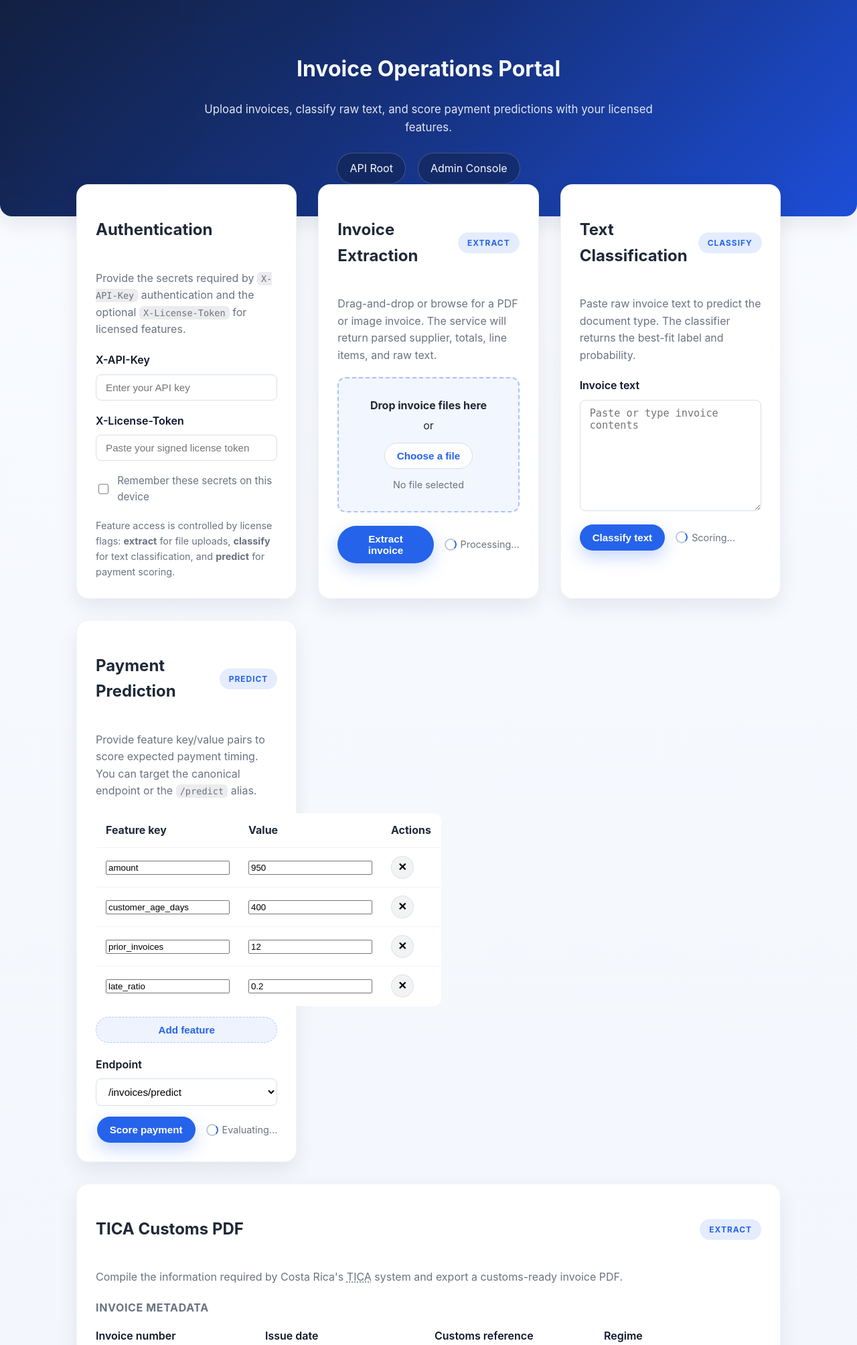
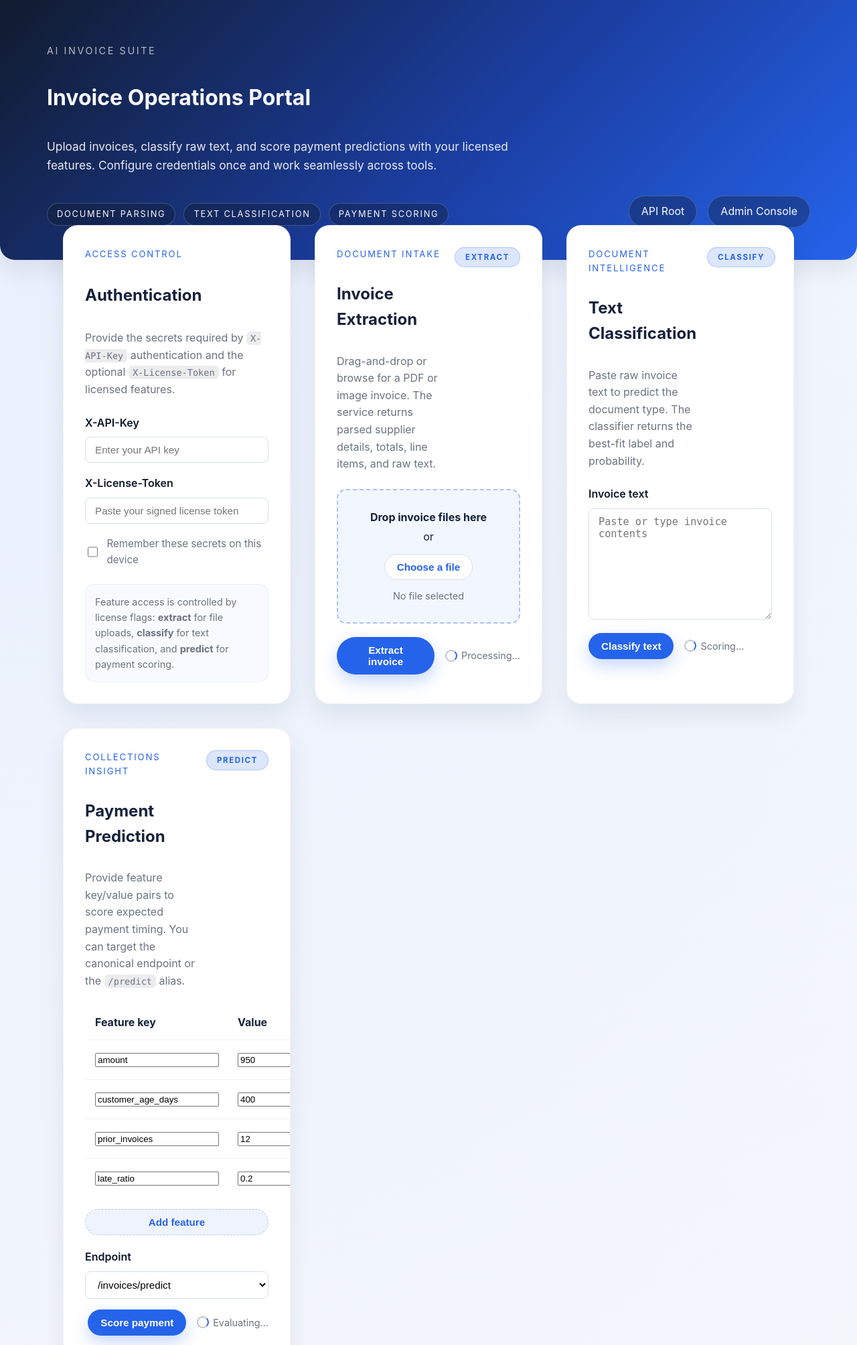
Before and after one commit to Lento47/AI-Invoice-Knowledge, a Python web app: template src/api/templates/invoice_portal.html in a window 1280 px wide. Shown: the top 2008 px of the page at 67% size. Run offline with Jinja, Linux system fonts and the light colour scheme; the template is opened without the code that fills it, so the values that code supplies are empty.

Commit message:
Refine invoice portal layout

```diff
--- a/pyproject.toml
+++ b/pyproject.toml
@@ -20,6 +20,7 @@
   "opencv-python>=4.10",
   "spacy>=3.7",
   "faker>=25.0",
+  "deepagents>=0.1.1",
 ]
 
 [tool.uv]
@@ -30,6 +31,7 @@
 
 [tool.setuptools]
 package-dir = {"" = "src"}
+include-package-data = true
 
 [tool.setuptools.packages.find]
 where = ["src"]
--- a/src/ai_invoice/config.py
+++ b/src/ai_invoice/config.py
@@ -196,6 +196,7 @@
     # Model paths
     classifier_path: str = "models/classifier.joblib"
     predictive_path: str = "models/predictive.joblib"
+    agent_model: Optional[str] = None
 
     # Auth
     api_key: Optional[str] = None
@@ -228,6 +229,7 @@
 
         self.api_key = _normalize_optional_str(self.api_key)
         self.admin_api_key = _normalize_optional_str(self.admin_api_key)
+        self.agent_model = _normalize_optional_str(self.agent_model)
         self.allow_anonymous = bool(self.allow_anonymous)
 
         self.license_public_key_path = _normalize_optional_str(self.license_public_key_path)
@@ -348,6 +350,10 @@
     if "PREDICTIVE_PATH" in os.environ:
         overrides["predictive_path"] = os.getenv("PREDICTIVE_PATH") or base.get("predictive_path")
         override_fields.add("predictive_path")
+
+    if "AGENT_MODEL" in os.environ:
+        overrides["agent_model"] = _normalize_optional_str(os.getenv("AGENT_MODEL"))
+        override_fields.add("agent_model")
 
     if any(env in os.environ for env in ("AI_API_KEY", "API_KEY")):
         overrides["api_key"] = _get_api_key()
--- a/src/api/routers/admin.py
+++ b/src/api/routers/admin.py
@@ -37,6 +37,10 @@
 class SettingsDocument(BaseModel):
     classifier_path: str
     predictive_path: str
+    agent_model: str | None = Field(
+        default=None,
+        description="Model identifier used by LangGraph deep agents (e.g. openai:gpt-4o-mini)",
+    )
     api_key: str | None = Field(default=None, description="API key required for client access")
     admin_api_key: str | None = Field(
         default=None, description="Secret used to access the administrative API"
--- a/src/api/static/css/invoice_portal.css
+++ b/src/api/static/css/invoice_portal.css
@@ -1,18 +1,21 @@
 :root {
   color-scheme: light;
-  --color-background: #f5f7fb;
+  --color-background: #f4f6fb;
   --color-surface: #ffffff;
+  --color-surface-alt: #f8faff;
   --color-border: #d7deea;
+  --color-border-strong: rgba(37, 99, 235, 0.25);
   --color-primary: #2563eb;
   --color-primary-hover: #1d4ed8;
-  --color-primary-soft: rgba(37, 99, 235, 0.1);
-  --color-text: #1f2937;
+  --color-primary-soft: rgba(37, 99, 235, 0.12);
+  --color-text: #16213c;
   --color-muted: #6b7280;
   --color-success: #0f766e;
   --color-danger: #dc2626;
-  --shadow-soft: 0 12px 30px rgba(15, 23, 42, 0.08);
-  --radius-large: 18px;
-  --radius-medium: 12px;
+  --shadow-soft: 0 16px 35px rgba(15, 23, 42, 0.08);
+  --shadow-hover: 0 18px 45px rgba(37, 99, 235, 0.18);
+  --radius-large: 22px;
+  --radius-medium: 14px;
   --radius-small: 8px;
   font-family: 'Inter', 'Segoe UI', system-ui, -apple-system, sans-serif;
 }
@@ -24,7 +27,8 @@
 body {
   margin: 0;
   min-height: 100vh;
-  background: linear-gradient(180deg, #f9fbff 0%, #eef2f9 100%);
+  background: radial-gradient(circle at top left, rgba(37, 99, 235, 0.08), transparent 55%),
+    linear-gradient(180deg, #f9fbff 0%, #eef2f9 100%);
   color: var(--color-text);
   font-size: 16px;
   line-height: 1.6;
@@ -41,32 +45,72 @@
 }
 
 .page-header {
-  background: radial-gradient(circle at top left, rgba(37, 99, 235, 0.12), transparent 55%),
-    linear-gradient(135deg, #0f172a, #1d4ed8);
+  background: linear-gradient(135deg, #111b2e, #1b3ea1 55%, #2563eb);
   color: #f8fafc;
-  padding: 56px 24px 48px;
-  text-align: center;
+  padding: 64px 24px 48px;
   box-shadow: var(--shadow-soft);
   border-bottom-left-radius: var(--radius-large);
   border-bottom-right-radius: var(--radius-large);
 }
 
 .page-header__content {
-  max-width: 960px;
+  max-width: 1140px;
   margin: 0 auto;
+  display: grid;
+  grid-template-columns: minmax(0, 1fr);
+  gap: 32px;
+}
+
+.page-header__intro {
+  display: flex;
+  flex-direction: column;
+  gap: 12px;
+  max-width: 720px;
+}
+
+.page-header__eyebrow {
+  font-size: 0.9rem;
+  letter-spacing: 0.18em;
+  text-transform: uppercase;
+  color: rgba(248, 250, 252, 0.7);
 }
 
 .page-header__subtitle {
-  margin: 12px auto 24px;
-  max-width: 680px;
-  font-size: 1.05rem;
-  color: rgba(248, 250, 252, 0.9);
+  margin: 0;
+  font-size: 1.08rem;
+  color: rgba(248, 250, 252, 0.92);
+}
+
+.page-header__meta {
+  display: flex;
+  justify-content: space-between;
+  align-items: center;
+  flex-wrap: wrap;
+  gap: 20px;
+}
+
+.page-header__feature-list {
+  display: flex;
+  flex-wrap: wrap;
+  gap: 12px;
+  padding: 0;
+  margin: 8px 0 0;
+  list-style: none;
+}
+
+.page-header__feature {
+  padding: 6px 14px;
+  border-radius: 999px;
+  background: rgba(15, 23, 42, 0.35);
+  border: 1px solid rgba(148, 163, 184, 0.35);
+  font-size: 0.8rem;
+  text-transform: uppercase;
+  letter-spacing: 0.14em;
 }
 
 .page-header__links {
   display: flex;
-  justify-content: center;
-  gap: 18px;
+  gap: 16px;
 }
 
 .page-header__link {
@@ -88,23 +132,48 @@
 }
 
 .portal {
-  max-width: 1100px;
-  margin: -48px auto 64px;
-  padding: 0 24px 64px;
+  max-width: 1140px;
+  margin: -52px auto 80px;
+  padding: 0 24px 72px;
   display: grid;
-  grid-template-columns: repeat(auto-fit, minmax(min(100%, 320px), 1fr));
-  gap: 32px;
+  grid-template-columns: repeat(auto-fit, minmax(340px, 1fr));
+  gap: 36px;
+  align-items: stretch;
 }
 
 .card {
+  position: relative;
   background: var(--color-surface);
   border-radius: var(--radius-large);
-  padding: 28px;
+  padding: 32px;
   box-shadow: var(--shadow-soft);
   display: flex;
   flex-direction: column;
-  gap: 20px;
+  gap: 24px;
   border: 1px solid rgba(15, 23, 42, 0.05);
+  overflow: hidden;
+  transition: transform 150ms ease, box-shadow 150ms ease;
+}
+
+.card::before {
+  content: '';
+  position: absolute;
+  inset: 0;
+  background: linear-gradient(135deg, rgba(37, 99, 235, 0.12), transparent 60%);
+  opacity: 0;
+  transition: opacity 200ms ease;
+  pointer-events: none;
+}
+
+.card:hover,
+.card:focus-within {
+  transform: translateY(-4px);
+  box-shadow: var(--shadow-hover);
+}
+
+.card:hover::before,
+.card:focus-within::before {
+  opacity: 1;
 }
 
 .card--wide {
@@ -112,21 +181,69 @@
 }
 
 .card__header {
+  position: relative;
+  z-index: 1;
   display: flex;
-  align-items: center;
+  align-items: flex-start;
   justify-content: space-between;
   gap: 16px;
+}
+
+.card__header--stacked {
+  flex-direction: column;
+  gap: 12px;
+}
+
+.card__header--split {
+  align-items: stretch;
+}
+
+.card__title-group {
+  display: flex;
+  flex-direction: column;
+  gap: 10px;
+}
+
+.card__eyebrow {
+  font-size: 0.82rem;
+  letter-spacing: 0.14em;
+  text-transform: uppercase;
+  color: var(--color-primary);
 }
 
 .card__lead {
   margin: 0;
   color: var(--color-muted);
+  max-width: 520px;
 }
 
 .card__body {
+  position: relative;
+  z-index: 1;
+  display: flex;
+  flex-direction: column;
+  gap: 24px;
+  flex: 1 1 auto;
+}
+
+.card__body--spacious {
+  gap: 28px;
+}
+
+.card__section {
   display: flex;
   flex-direction: column;
   gap: 20px;
+}
+
+.card__hint {
+  margin: 0;
+  font-size: 0.9rem;
+  color: var(--color-muted);
+  padding: 14px;
+  border-radius: var(--radius-medium);
+  background: var(--color-surface-alt);
+  border: 1px solid rgba(15, 23, 42, 0.05);
 }
 
 .form-grid {
@@ -330,17 +446,19 @@
 }
 
 .feature-badge {
+  align-self: flex-start;
   display: inline-flex;
   align-items: center;
   justify-content: center;
-  padding: 6px 14px;
-  font-size: 0.75rem;
+  padding: 6px 16px;
+  font-size: 0.72rem;
   text-transform: uppercase;
-  letter-spacing: 0.08em;
+  letter-spacing: 0.14em;
   color: var(--color-primary);
-  background: rgba(37, 99, 235, 0.12);
+  background: rgba(37, 99, 235, 0.16);
   border-radius: 999px;
   font-weight: 700;
+  box-shadow: inset 0 0 0 1px rgba(37, 99, 235, 0.25);
 }
 
 .feature-table-wrapper {
--- a/src/api/templates/invoice_portal.html
+++ b/src/api/templates/invoice_portal.html
@@ -9,25 +9,40 @@
   <body>
     <header class="page-header">
       <div class="page-header__content">
+        <div class="page-header__intro">
+          <span class="page-header__eyebrow">AI Invoice Suite</span>
           <h1>Invoice Operations Portal</h1>
           <p class="page-header__subtitle">
-          Upload invoices, classify raw text, and score payment predictions with your licensed features.
+            Upload invoices, classify raw text, and score payment predictions with your licensed features. Configure
+            credentials once and work seamlessly across tools.
           </p>
+        </div>
+        <div class="page-header__meta">
+          <ul class="page-header__feature-list" aria-label="Available capabilities">
+            <li class="page-header__feature">Document parsing</li>
+            <li class="page-header__feature">Text classification</li>
+            <li class="page-header__feature">Payment scoring</li>
+          </ul>
           <nav class="page-header__links">
             <a href="/" class="page-header__link">API Root</a>
             <a href="/admin" class="page-header__link">Admin Console</a>
           </nav>
+        </div>
       </div>
     </header>
 
     <main class="portal" id="invoice-portal">
       <!-- Authentication -->
       <section class="card" id="credentials">
+        <div class="card__header card__header--stacked">
+          <span class="card__eyebrow">Access control</span>
           <h2>Authentication</h2>
           <p class="card__lead">
             Provide the secrets required by <code>X-API-Key</code> authentication and the optional
             <code>X-License-Token</code> for licensed features.
           </p>
+        </div>
+        <div class="card__body">
           <form class="form-grid" id="credentials-form">
             <label class="form-field">
               <span class="form-label">X-API-Key</span>
@@ -46,23 +61,29 @@
               <input type="checkbox" id="remember-secrets" />
               <span>Remember these secrets on this device</span>
             </label>
-          <p class="form-helper">
+          </form>
+          <p class="card__hint">
             Feature access is controlled by license flags: <strong>extract</strong> for file uploads,
             <strong>classify</strong> for text classification, and <strong>predict</strong> for payment scoring.
           </p>
-        </form>
+        </div>
       </section>
 
       <!-- Invoice Extraction -->
       <section class="card" id="extract-panel">
-        <div class="card__header">
+        <div class="card__header card__header--split">
+          <div class="card__title-group">
+            <span class="card__eyebrow">Document intake</span>
             <h2>Invoice Extraction</h2>
+            <p class="card__lead">
+              Drag-and-drop or browse for a PDF or image invoice. The service returns parsed supplier details, totals,
+              line items, and raw text.
+            </p>
+          </div>
           <span class="feature-badge" aria-label="Requires extract feature">extract</span>
         </div>
-        <p class="card__lead">
-          Drag-and-drop or browse for a PDF or image invoice. The service will return parsed supplier, totals, line items, and raw text.
-        </p>
-        <form id="extract-form" class="card__body" novalidate>
+        <div class="card__body card__body--spacious">
+          <form id="extract-form" class="card__section" novalidate>
             <div class="drop-zone" id="extract-drop-zone">
               <div class="drop-zone__hint">
                 <strong>Drop invoice files here</strong>
@@ -78,18 +99,24 @@
             </div>
           </form>
           <div class="results" id="extract-result" aria-live="polite"></div>
+        </div>
       </section>
 
       <!-- Text Classification -->
       <section class="card" id="classify-panel">
-        <div class="card__header">
+        <div class="card__header card__header--split">
+          <div class="card__title-group">
+            <span class="card__eyebrow">Document intelligence</span>
             <h2>Text Classification</h2>
+            <p class="card__lead">
+              Paste raw invoice text to predict the document type. The classifier returns the best-fit label and
+              probability.
+            </p>
+          </div>
           <span class="feature-badge" aria-label="Requires classify feature">classify</span>
         </div>
-        <p class="card__lead">
-          Paste raw invoice text to predict the document type. The classifier returns the best-fit label and probability.
-        </p>
-        <form id="classify-form" class="card__body" novalidate>
+        <div class="card__body">
+          <form id="classify-form" class="card__section" novalidate>
             <label class="form-field">
               <span class="form-label">Invoice text</span>
               <textarea id="classify-text" rows="8" placeholder="Paste or type invoice contents"></textarea>
@@ -100,18 +127,24 @@
             </div>
           </form>
           <div class="results" id="classify-result" aria-live="polite"></div>
+        </div>
       </section>
 
       <!-- Payment Prediction -->
       <section class="card" id="predict-panel">
-        <div class="card__header">
+        <div class="card__header card__header--split">
+          <div class="card__title-group">
+            <span class="card__eyebrow">Collections insight</span>
             <h2>Payment Prediction</h2>
+            <p class="card__lead">
+              Provide feature key/value pairs to score expected payment timing. You can target the canonical endpoint or
+              the <code>/predict</code> alias.
+            </p>
+          </div>
           <span class="feature-badge" aria-label="Requires predict feature">predict</span>
         </div>
-        <p class="card__lead">
-          Provide feature key/value pairs to score expected payment timing. You can target the canonical endpoint or the <code>/predict</code> alias.
-        </p>
-        <form id="predict-form" class="card__body" novalidate>
+        <div class="card__body card__body--spacious">
+          <form id="predict-form" class="card__section" novalidate>
             <div class="feature-table-wrapper">
               <table class="feature-table" aria-describedby="predict-panel">
                 <thead>
@@ -141,19 +174,25 @@
             </div>
           </form>
           <div class="results" id="predict-result" aria-live="polite"></div>
+        </div>
       </section>
 
       <!-- TICA Customs PDF -->
       <section class="card card--wide" id="tica-panel">
-        <div class="card__header">
+        <div class="card__header card__header--split">
+          <div class="card__title-group">
+            <span class="card__eyebrow">International trade</span>
             <h2>TICA Customs PDF</h2>
+            <p class="card__lead">
+              Compile the information required by Costa Rica's
+              <abbr title="Tecnología de Información para el Control Aduanero">TICA</abbr>
+              system and export a customs-ready invoice PDF.
+            </p>
+          </div>
           <span class="feature-badge" aria-label="Requires extract feature">extract</span>
         </div>
-        <p class="card__lead">
-          Compile the information required by Costa Rica's <abbr title="Tecnología de Información para el Control Aduanero">TICA</abbr>
-          system and export a customs-ready invoice PDF.
-        </p>
-        <form id="tica-form" class="card__body" novalidate>
+        <div class="card__body card__body--spacious">
+          <form id="tica-form" class="card__section" novalidate>
             <div class="form-section">
               <h3 class="form-section__title">Invoice metadata</h3>
               <div class="form-grid form-grid--responsive">
@@ -167,7 +206,12 @@
                 </label>
                 <label class="form-field">
                   <span class="form-label">Customs reference</span>
-                <input type="text" id="tica-customs-reference" name="customs_reference" placeholder="DUA, DUT, etc." />
+                  <input
+                    type="text"
+                    id="tica-customs-reference"
+                    name="customs_reference"
+                    placeholder="DUA, DUT, etc."
+                  />
                 </label>
                 <label class="form-field">
                   <span class="form-label">Regime</span>
@@ -183,7 +227,12 @@
                 </label>
                 <label class="form-field form-field--wide">
                   <span class="form-label">Destination customs office</span>
-                <input type="text" id="tica-destination-port" name="destination_port" placeholder="Puerto Caldera, Peñas Blancas..." />
+                  <input
+                    type="text"
+                    id="tica-destination-port"
+                    name="destination_port"
+                    placeholder="Puerto Caldera, Peñas Blancas..."
+                  />
                 </label>
               </div>
             </div>
@@ -278,6 +327,7 @@
             </div>
           </form>
           <div class="results" id="tica-result" aria-live="polite"></div>
+        </div>
       </section>
     </main>
 
```
Also changed, not shown: other parts of src/api/static/css/invoice_portal.css (+23 -16 lines), docs/deep_agents.md (added, +76 -0 lines), src/ai_invoice/agents/__init__.py (added, +11 -0 lines), src/ai_invoice/agents/deep_agent.py (added, +177 -0 lines), src/api/main.py (+13 -5 lines), tests/test_deep_agent.py (added, +86 -0 lines), README.md, 1 other file. Lines whose indentation alone changed are shown as unchanged.
